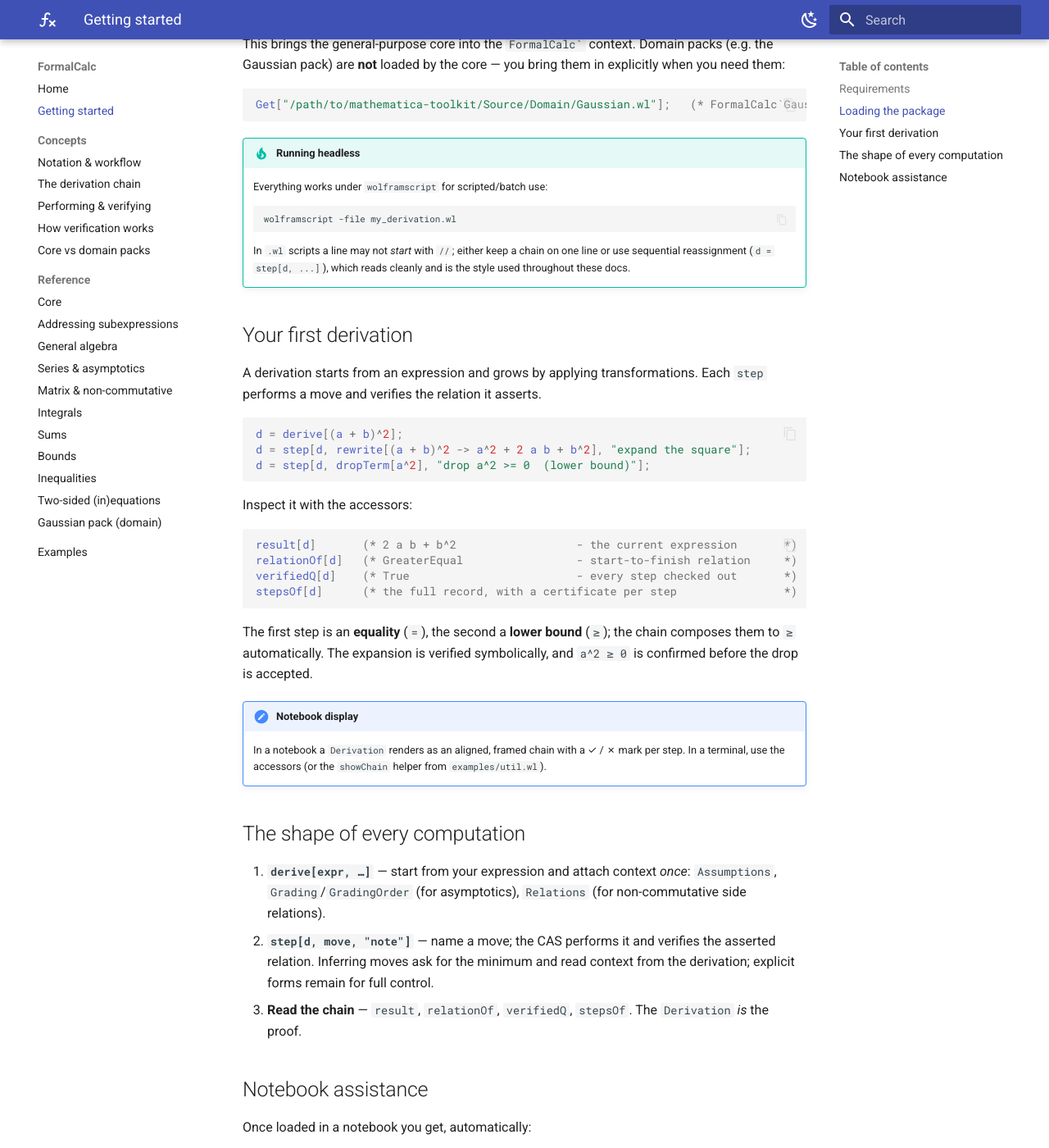
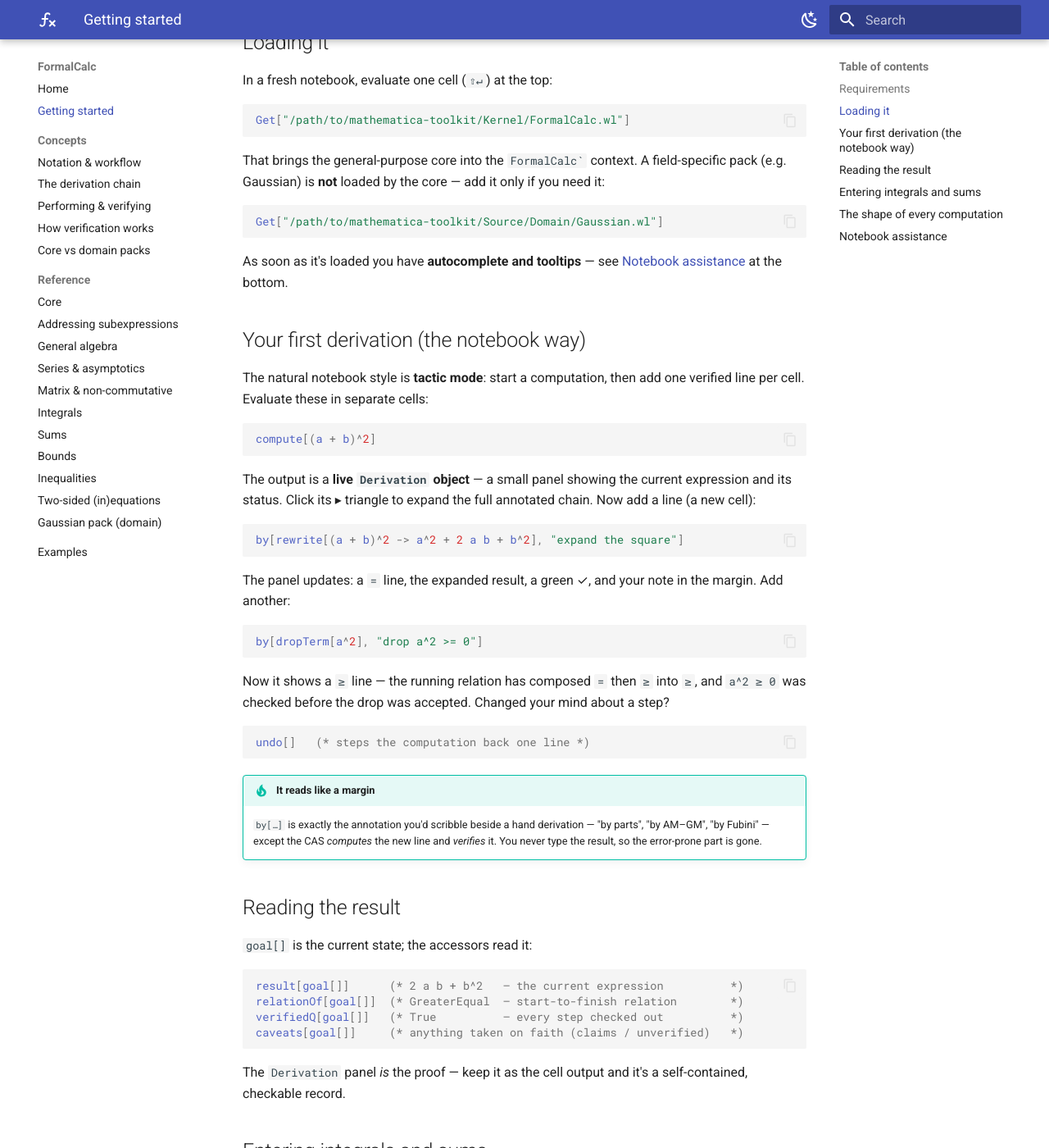
Before and after one commit to ievlevpn/calculemus, an MkDocs documentation site: the page built from docs/getting-started.md, in a window 1280 px wide and 1400 px high, scrolled down 561 px. Shown: the whole window at 82% size. Built offline with MkDocs 1.6.1 and Material for MkDocs 9.7.7, drawn with Linux system fonts in a browser that asks for light colours; some of the changed text lies outside the part shown.

Commit message:
docs: notebook-first intro (Home + Getting started)
Lead with the notebook workflow from the very beginning: load in a cell, build a
derivation one verified line per cell with compute/by/undo, the live Derivation
panel as output, reading the result, entering held integrals/sums, and the
notebook assistance. Functional style and headless/wolframscript are now clearly
secondary. All shown snippets verified to run.

Co-Authored-By: Claude Opus 4.8 (1M context) <noreply@anthropic.com>

````diff
--- a/docs/getting-started.md
+++ b/docs/getting-started.md
@@ -1,91 +1,136 @@
 # Getting started
+
+FormalCalc is built for working **in a Mathematica notebook** — you evaluate one
+cell at a time, see the derivation grow, and decide the next move from what's in
+front of you. This page walks through that workflow from scratch.
 
 ## Requirements
 
-- **Mathematica / Wolfram Engine** 13.0 or later.
-- **[NCAlgebra](https://github.com/NCAlgebra/NC) 6.x** — used as the
-  non-commutative backend. Install once:
+- **Mathematica** 13.0 or later (notebook front-end recommended; a Wolfram Engine works for scripts).
+- **[NCAlgebra](https://github.com/NCAlgebra/NC) 6.x** — the non-commutative backend. Install once:
   ```mathematica
   PacletInstall["NCAlgebra"]
   ```
-  FormalCalc loads it automatically (banner suppressed). The matrix / NC features
-  need it; the rest of the toolkit works without ever touching it.
+  FormalCalc loads it automatically (banner suppressed). Only the matrix / non-commutative features need it; everything else works without it.
 
-## Loading the package
+## Loading it
 
-The toolkit is loaded directly from its master file:
+In a fresh notebook, evaluate one cell (`⇧↵`) at the top:
 
 ```mathematica
-Get["/path/to/mathematica-toolkit/Kernel/FormalCalc.wl"];
+Get["/path/to/mathematica-toolkit/Kernel/FormalCalc.wl"]
 ```
 
-This brings the general-purpose core into the `` FormalCalc` `` context. Domain
-packs (e.g. the Gaussian pack) are **not** loaded by the core — you bring them in
-explicitly when you need them:
+That brings the general-purpose core into the `` FormalCalc` `` context. A
+field-specific pack (e.g. Gaussian) is **not** loaded by the core — add it only if
+you need it:
 
 ```mathematica
-Get["/path/to/mathematica-toolkit/Source/Domain/Gaussian.wl"];   (* FormalCalc`Gaussian` *)
+Get["/path/to/mathematica-toolkit/Source/Domain/Gaussian.wl"]
 ```
 
-!!! tip "Running headless"
-    Everything works under `wolframscript` for scripted/batch use:
-    ```bash
-    wolframscript -file my_derivation.wl
-    ```
-    In `.wl` scripts a line may not *start* with `//`; either keep a chain on one
-    line or use sequential reassignment (`d = step[d, ...]`), which reads cleanly
-    and is the style used throughout these docs.
+As soon as it's loaded you have **autocomplete and tooltips** — see
+[Notebook assistance](#notebook-assistance) at the bottom.
 
-## Your first derivation
+## Your first derivation (the notebook way)
 
-A derivation starts from an expression and grows by applying transformations.
-Each `step` performs a move and verifies the relation it asserts.
+The natural notebook style is **tactic mode**: start a computation, then add one
+verified line per cell. Evaluate these in separate cells:
 
 ```mathematica
-d = derive[(a + b)^2];
-d = step[d, rewrite[(a + b)^2 -> a^2 + 2 a b + b^2], "expand the square"];
-d = step[d, dropTerm[a^2], "drop a^2 >= 0  (lower bound)"];
+compute[(a + b)^2]
 ```
 
-Inspect it with the accessors:
+The output is a **live `Derivation` object** — a small panel showing the current
+expression and its status. Click its ▸ triangle to expand the full annotated
+chain. Now add a line (a new cell):
 
 ```mathematica
-result[d]       (* 2 a b + b^2                  - the current expression       *)
-relationOf[d]   (* GreaterEqual                 - start-to-finish relation     *)
-verifiedQ[d]    (* True                         - every step checked out       *)
-stepsOf[d]      (* the full record, with a certificate per step                *)
+by[rewrite[(a + b)^2 -> a^2 + 2 a b + b^2], "expand the square"]
 ```
 
-The first step is an **equality** (`=`), the second a **lower bound** (`≥`); the
-chain composes them to `≥` automatically. The expansion is verified symbolically,
-and `a^2 ≥ 0` is confirmed before the drop is accepted.
+The panel updates: a `=` line, the expanded result, a green ✓, and your note in
+the margin. Add another:
 
-!!! note "Notebook display"
-    In a notebook a `Derivation` renders as an aligned, framed chain with a
-    ✓ / ✗ mark per step. In a terminal, use the accessors (or the `showChain`
-    helper from `examples/util.wl`).
+```mathematica
+by[dropTerm[a^2], "drop a^2 >= 0"]
+```
+
+Now it shows a `≥` line — the running relation has composed `=` then `≥` into `≥`,
+and `a^2 ≥ 0` was checked before the drop was accepted. Changed your mind about a
+step?
+
+```mathematica
+undo[]   (* steps the computation back one line *)
+```
+
+!!! tip "It reads like a margin"
+    `by[…]` is exactly the annotation you'd scribble beside a hand derivation —
+    "by parts", "by AM–GM", "by Fubini" — except the CAS *computes* the new line
+    and *verifies* it. You never type the result, so the error-prone part is gone.
+
+## Reading the result
+
+`goal[]` is the current state; the accessors read it:
+
+```mathematica
+result[goal[]]      (* 2 a b + b^2   — the current expression          *)
+relationOf[goal[]]  (* GreaterEqual  — start-to-finish relation        *)
+verifiedQ[goal[]]   (* True          — every step checked out          *)
+caveats[goal[]]     (* anything taken on faith (claims / unverified)   *)
+```
+
+The `Derivation` panel *is* the proof — keep it as the cell output and it's a
+self-contained, checkable record.
+
+## Entering integrals and sums
+
+Write held (unevaluated) integrals/sums with the short constructors — or type the
+inactive `∫` / `∑` directly with Mathematica's 2-D input:
+
+```mathematica
+dint[f, {x, a, b}]    (* a definite integral, kept inert *)
+sum[f, {k, a, b}]     (* a held sum                      *)
+```
+
+```mathematica
+compute[dint[x^2 Exp[x], {x, 0, 1}]]
+by[ibp[x^2]]          (* integration by parts; the CAS finds the antiderivative *)
+```
 
 ## The shape of every computation
 
-1. **`derive[expr, …]`** — start from your expression and attach context *once*:
-   `Assumptions`, `Grading`/`GradingOrder` (for asymptotics), `Relations` (for
-   non-commutative side relations).
-2. **`step[d, move, "note"]`** — name a move; the CAS performs it and verifies the
-   asserted relation. Inferring moves ask for the minimum and read context from
-   the derivation; explicit forms remain for full control.
-3. **Read the chain** — `result`, `relationOf`, `verifiedQ`, `stepsOf`. The
-   `Derivation` *is* the proof.
+1. **`compute[expr]`** — start; attach context *once* via options
+   (`Assumptions`, `Grading`/`GradingOrder`, `Relations`). `compute[L <= M]` starts
+   a [two-sided](reference/twosided.md) relation instead.
+2. **`by[move]`** / **`by[move, "note"]`** — add a verified line; `undo[]` to back up.
+3. **Read** `goal[]` / `result` / `verifiedQ` / `caveats`.
+
+!!! note "Functional style (scripts, branching, one cell)"
+    The same engine is available functionally: `d = derive[expr]` then
+    `d = step[d, move]`, or a one-cell pipeline
+    `derive[expr] ▷ move1 ▷ move2` (the `▷` operator — see below). Use this for
+    reproducible scripts or when you want to keep several branches as named values.
 
 ## Notebook assistance
 
 Once loaded in a notebook you get, automatically:
 
-- **Autocomplete** of the function names (type `comp`⇥ → `compute`, `completeSquare`, …), each with its one-line description from the usage message.
+- **Autocomplete** of function names (type `comp`⇥ → `compute`, `completeSquare`, …), each with its one-line description.
 - **Tooltips** — hover, `?function`, or ⌘⇧K shows what a function does and its arguments.
-- **Argument hints + checking** — typing `compute[` shows the argument layout, and a wrong number of arguments is highlighted (via `SyntaxInformation`).
-- **Value suggestions** — typing `useIneq["` pops up the registered inequality names; and `Esc |> Esc` enters the `▷` chaining operator.
+- **Argument hints + checking** — typing `compute[` shows the argument layout, and a wrong number of arguments is flagged.
+- **Value suggestions** — typing `useIneq["` pops up the registered inequality names.
+- **`▷` operator** — type `Esc` `|>` `Esc` to enter it (for one-cell `derive[…] ▷ … ▷ …` chains).
 
-The last two need a notebook front-end; they install automatically there, and are
-a no-op under `wolframscript`. Re-run `installAssistance[]` if needed.
+The last two install automatically when a notebook front-end is present; re-run
+`installAssistance[]` if needed.
 
-Continue with **[The derivation chain](concepts/derivations.md)**.
+!!! info "Running headless"
+    Everything also works under `wolframscript` for batch use
+    (`wolframscript -file my.wl`). One caveat: in a `.wl` *script* a line may not
+    *begin* with `//` or `▷`, so use sequential `d = step[d, …]` or keep a chain on
+    one line. In the **notebook**, tactic mode (`compute` / `by`, one cell each)
+    sidesteps this entirely.
+
+Continue with **[Notation & workflow](concepts/notation.md)** and
+**[The derivation chain](concepts/derivations.md)**.
````
Also changed, not shown: docs/index.md (+23 -13 lines).
